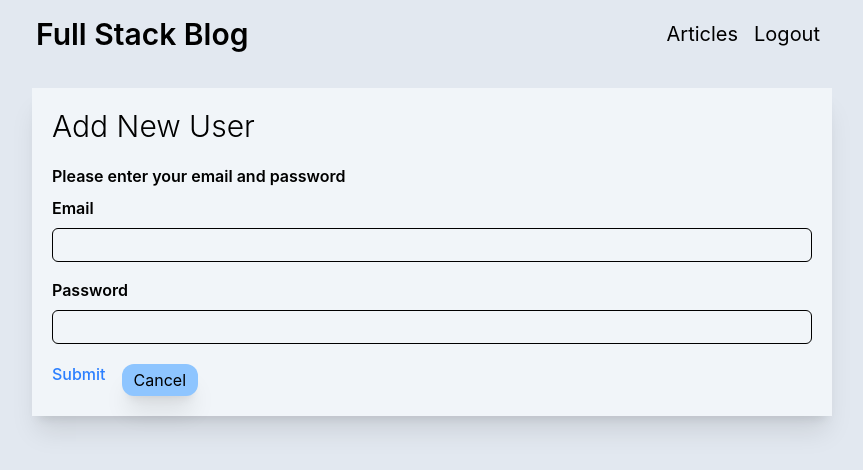
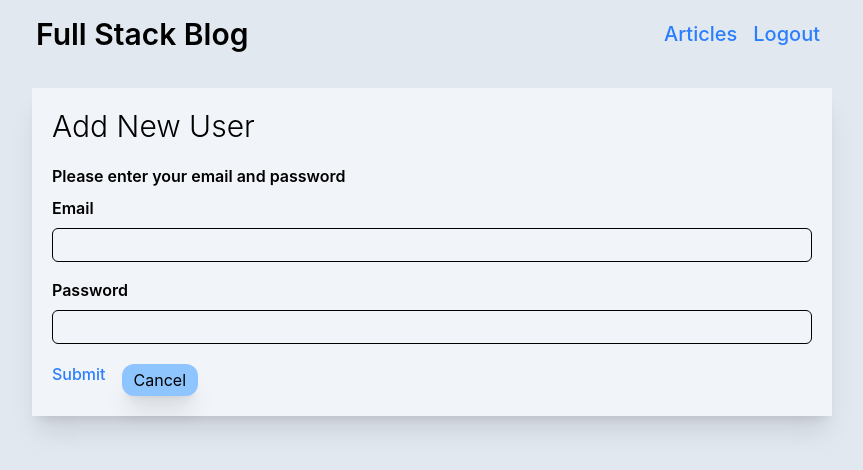
Before and after one commit to JacksonHoran/Blog-App, a Vue app in the folder frontend/: page /add-user in a window 1280 px wide. Shown: the top 470 px of the page, without its empty margins (208-1071 px from the left). Built offline with nearby package versions, Linux system fonts and the light colour scheme.

Commit message:
change nav button style

```diff
--- a/frontend/src/components/Nav.vue
+++ b/frontend/src/components/Nav.vue
@@ -20,9 +20,9 @@ const handleLogout = async () => {
       <router-link to="/articles" class="text-3xl font-semibold cursor-pointer">Full Stack Blog</router-link>
 
     </div>
-    <div>
-      <router-link to="/articles" class="px-2 text-xl cursor-pointer">Articles</router-link>
-      <button @click="handleLogout" class="px-2 text-xl cursor-pointer">Logout</button>
+    <div class="items-center">
+      <router-link to="/articles" class="px-2 text-xl cursor-pointer text-blue-500 hover:text-blue-700 transition-colors font-medium">Articles</router-link>
+      <button @click="handleLogout" class="px-2 text-xl cursor-pointer text-blue-500 hover:text-blue-700 transition-colors font-medium">Logout</button>
     </div>
   </nav>
 </template>
```
